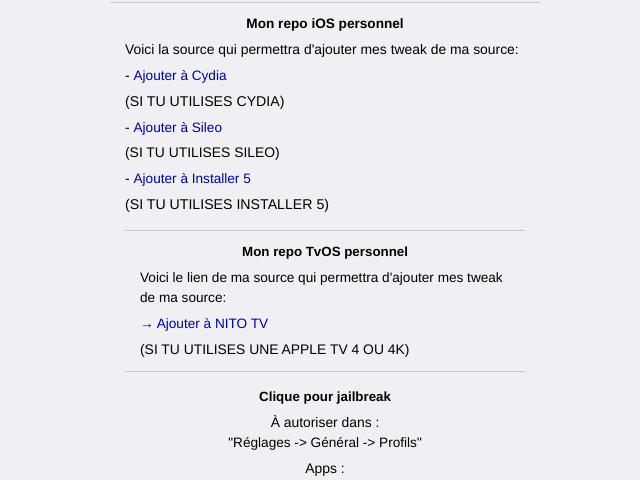
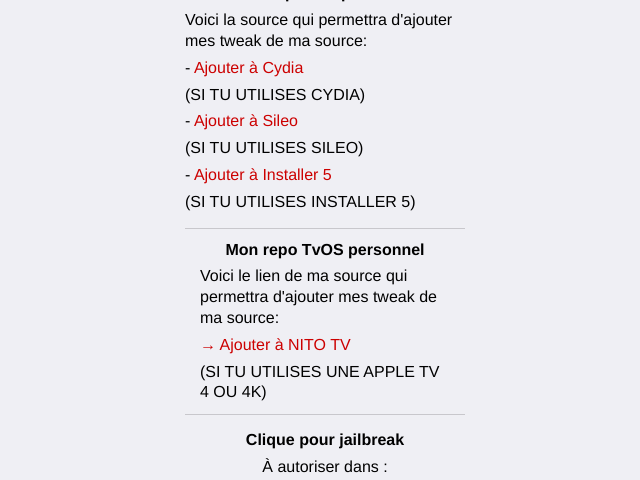
Before and after one commit to iPhoenix42/repo.ios, a PHP site: page /fr_FR/index.html in a window 1280 px wide. Shown: the part 617-1097 px from the top of the page, without its empty margins (315-955 px from the left). Run offline with PHP 8.4, Linux system fonts and the light colour scheme.

Commit message:
Update jonyive.css

```diff
--- a/Resources/jonyive.css
+++ b/Resources/jonyive.css
@@ -7,7 +7,7 @@
 	-ms-border-radius: 0;
 	-o-border-radius: 0;
 	font-family: inherit;
-	font-size: 98%;
+	font-size: 100%;
 	font-style: inherit;
 	font-weight: inherit;
 	line-height: inherit;
@@ -21,8 +21,8 @@
 body {
 	font-family: -apple-system-font, 'Helvetica Neue', Helvetica, Arial;
 	line-height: 1.3em;
-	width: 98%;
-	max-width: 450px;
+	width: 100%;
+	max-width: 330px;
 	margin: 0 auto;
 	padding: 0;
 	background: #efeff4;
@@ -36,7 +36,7 @@ sup {
 }
 
 a {
-	color: #0000aa;
+	color: #cc0000;
 	text-underline-style: dotted;
 }
 
@@ -110,7 +110,7 @@ fieldset > a: last-child, fieldset > div: last-child, fieldset > textarea: last-
 }
 
 fieldset > a, fieldset > div, fieldset > textarea {
-	padding: 10px 15px;
+	padding: 6px 0px;
 }
 
 img.icon {
@@ -120,7 +120,7 @@ img.icon {
 }
 
 fieldset > a > img.icon {
-	margin: -5px 10px -9px 0px;
+	margin: -5px 19px -9px 0px;
 }
 
 fieldset > a {
```
